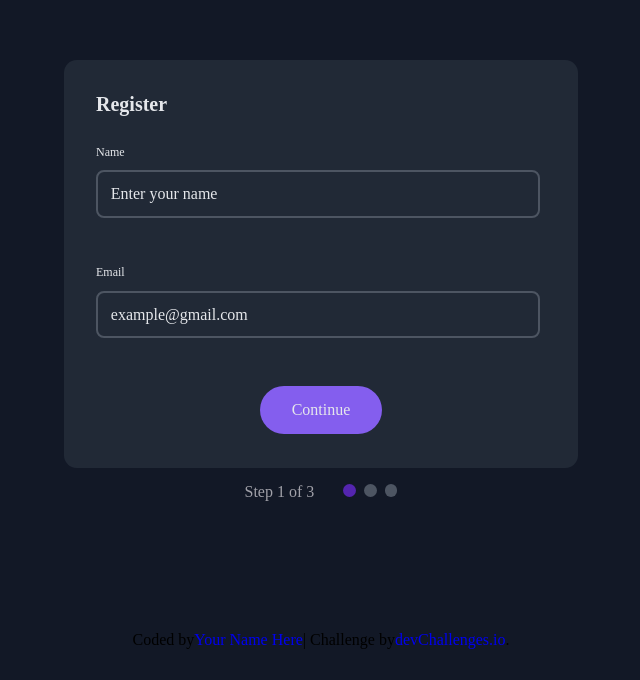
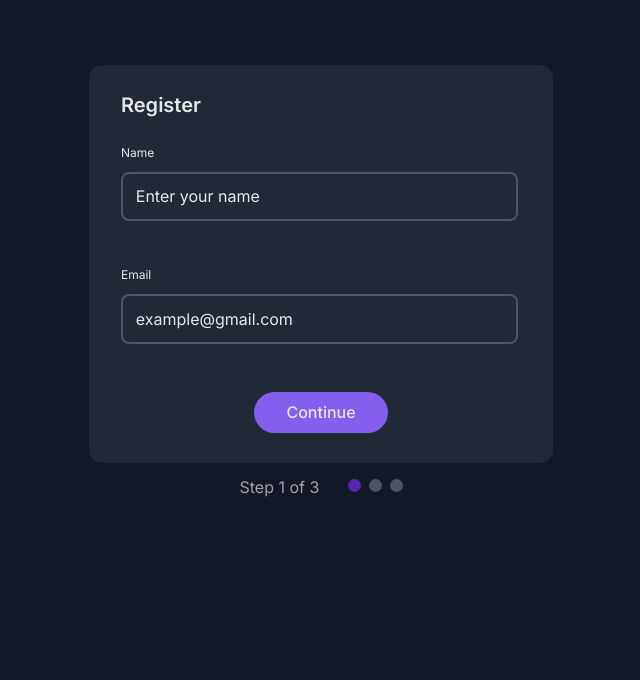
Before and after one commit to leticiacmgomes/multistep-register-form, a React (Vite) app: page / in a window 1280 px wide. Shown: the part 120-800 px from the top of the page, without its empty margins (319-959 px from the left). Built offline with nearby package versions, Linux system fonts and the light colour scheme.

Commit message:
fixing css

```diff
--- a/src/App.css
+++ b/src/App.css
@@ -1,6 +1,8 @@
 @import url('https://fonts.googleapis.com/css2?family=Inter:ital,opsz,wght@0,14..32,100..900;1,14..32,100..900&display=swap');
 
 .App {
+  overflow: hidden;
+  font-family: 'Inter', Sans-Serif;
   background-color: #121826;
   width: 100vw;
   height: 100vh;
--- a/src/App.jsx
+++ b/src/App.jsx
@@ -9,7 +9,6 @@ import { SummaryModal } from './features/summary/SummaryModal.jsx'
 
 /*Components*/
 import { StepMarker } from './components/ui/StepMarker.jsx'
-import { Footer } from './components/ui/Footer.jsx'
 
 function App() {
 
@@ -25,7 +24,6 @@ function App() {
     <div className="App">
       {steps[currentStep]}
       <StepMarker />
-      <Footer />
     </div>
   )
 }
--- a/src/components/ui/Button.css
+++ b/src/components/ui/Button.css
@@ -3,7 +3,7 @@ button {
   font-weight: 500;
   color: #E5E7EB;
   background-color: #845EEE;
-  padding: 1rem 2rem;
+  padding: 0.8rem 2rem;
   border-radius: 2rem;
   display: inline-block;
 }
--- a/src/components/ui/Footer.css
+++ /dev/null
@@ -1,16 +0,0 @@
-footer {
-  position: absolute;
-  bottom: 2rem;
-  display: flex;
-  align-items: center;
-
-  & .author-info {
-    font-size: 14px;
-    text-align: center;
-    color: rgb(55, 65, 81);
-
-    & a {
-      text-decoration: none;
-    }
-  }
-}
--- a/src/components/ui/Footer.jsx
+++ /dev/null
@@ -1,8 +0,0 @@
-import './Footer.css'
-
-export const Footer = () => {
-  return(
-    <footer class="author-info">Coded by <a href="#">Your Name Here</a> | Challenge by <a href="https://www.devchallenges.io?ref=challenge" target="_blank">devChallenges.io</a>.
-    </footer>
-  )
-}
--- a/src/features/register/RegisterModal.css
+++ b/src/features/register/RegisterModal.css
@@ -1,8 +1,8 @@
 .register-modal {
   width: 75%;
-  max-width: 450px;
+  max-width: 400px;
   height: 45%;
-  max-height: 400px;
+  max-height: 350px;
   background-color: #212936;
   padding: 1.5rem 2rem;
   border-radius: 0.8rem;
--- a/src/features/summary/SummaryModal.css
+++ b/src/features/summary/SummaryModal.css
@@ -1,8 +1,8 @@
 .summary-modal {
   width: 75%;
-  max-width: 450px;
+  max-width: 400px;
   height: 45%;
-  max-height: 400px;
+  max-height: 350px;
   background-color: #212936;
   padding: 1.5rem 2rem;
   border-radius: 0.8rem;
--- a/src/features/topics/TopicModal.css
+++ b/src/features/topics/TopicModal.css
@@ -1,8 +1,8 @@
 .topic-modal {
   width: 75%;
-  max-width: 450px;
+  max-width: 400px;
   height: 45%;
-  max-height: 400px;
+  max-height: 350px;
   background-color: #212936;
   padding: 1.5rem 2rem;
   border-radius: 0.8rem;
```
